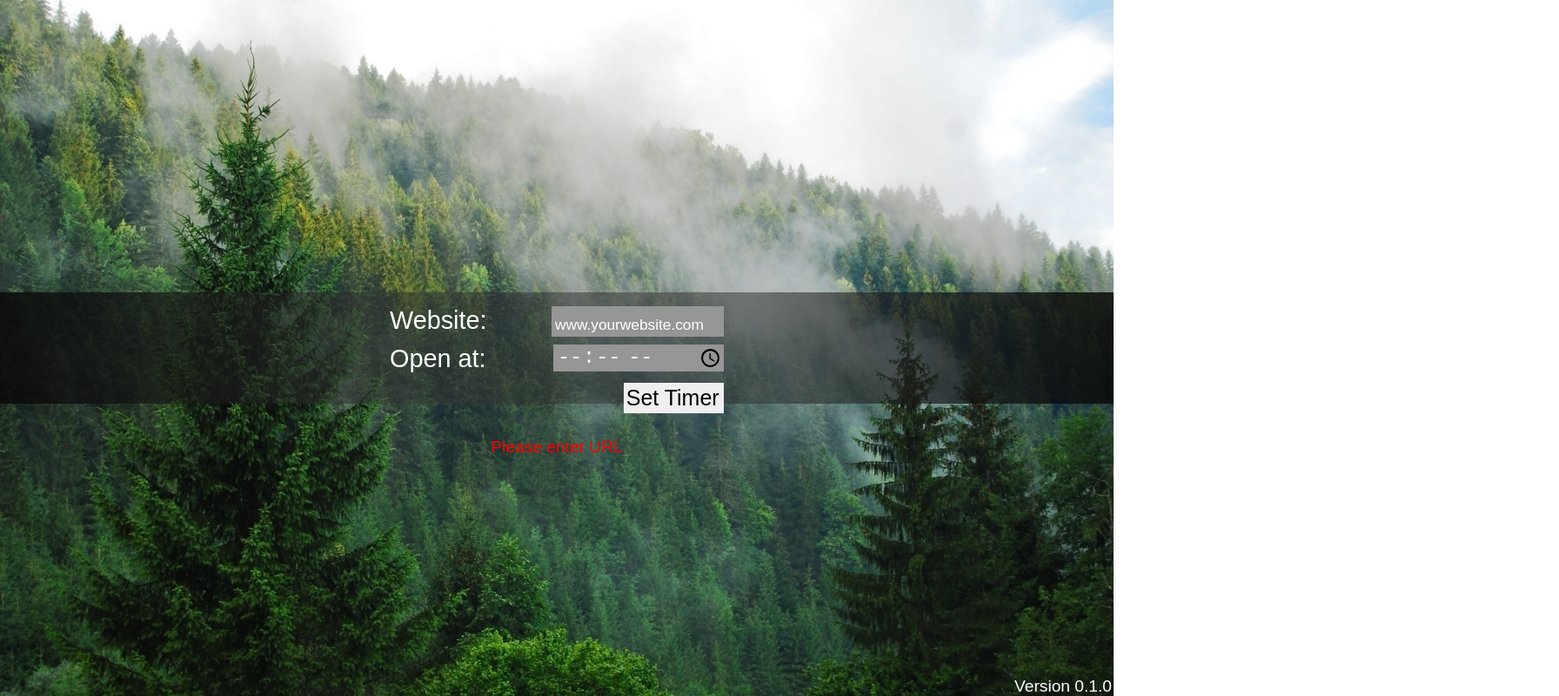
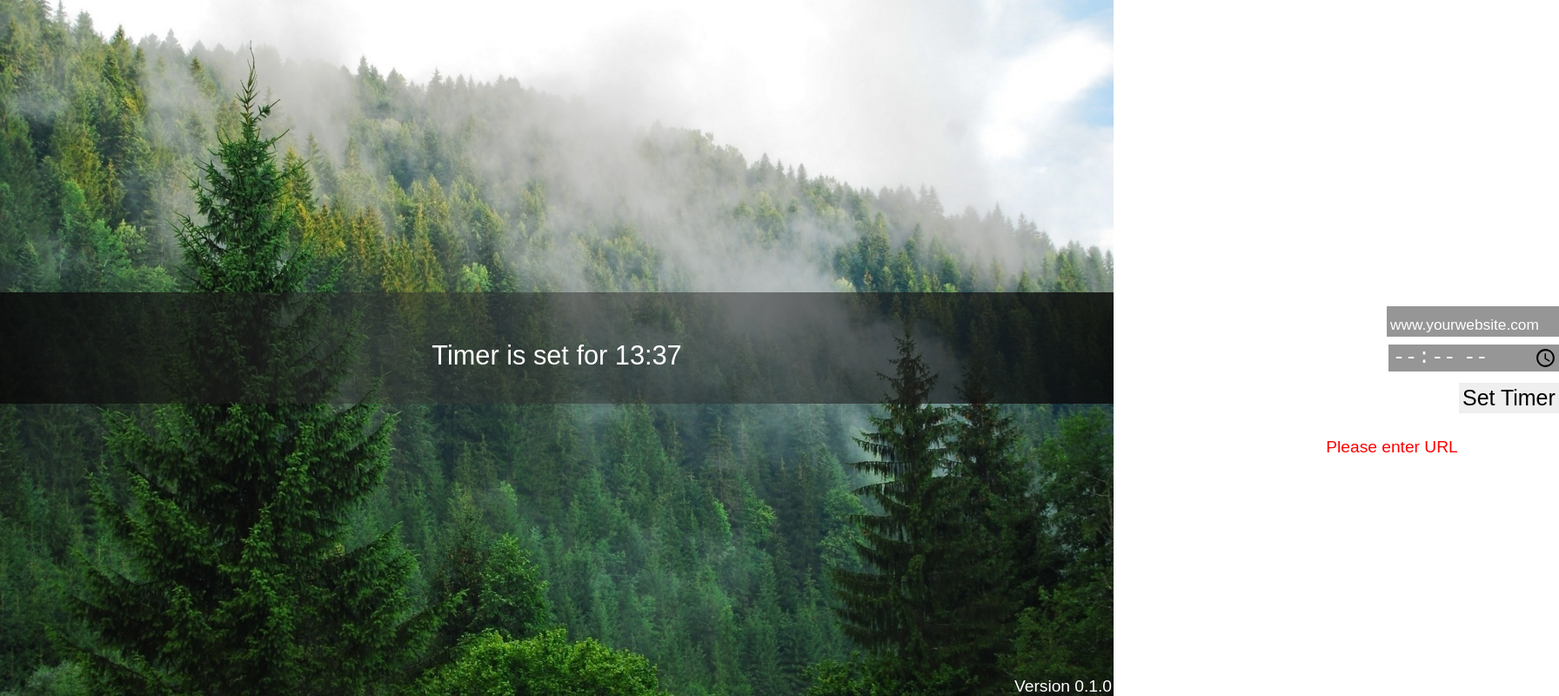
Before and after one commit to ManuelWaelzlein/websiteOpener, a plain HTML site: page src/index.html in a window 1280 px wide. Both pictures are taken after a click on the button "Set Timer". Shown: the whole page at 87% size, 1792 px wide, since content can reach past the window. Drawn offline with Linux system fonts and the light colour scheme.

Commit message:
Added and animated successText

```diff
--- a/src/Styles.css
+++ b/src/Styles.css
@@ -5,7 +5,7 @@
     height: 100%;
     font-size: 120%;
     font-family: Arial, serif ;
-    color: rgb(100,100,100);
+    color: rgb(255,255,255);
     text-align: left;
 }
 
@@ -33,8 +33,10 @@
     top: 44%;
     left: 35%;
     right: 35%;
-    color: rgb(255,255,255);
+    width: 30%;
+    height: 20%;
     animation-name: In;
+    animation-timing-function: ease-in;
     animation-duration: 2s;
 }
 
@@ -65,7 +67,7 @@
     position: relative;
     width: 30%;
     font-size: 130%;
-    text-align: left;
+    text-align: center;
     padding: 3px;
     float: right;
     outline: none;
@@ -79,6 +81,18 @@
     color: rgb(255,0,0);
 }
 
+.successText {
+    position: absolute;
+    text-align: center;
+    font-size: 160%;
+    left: -80%;
+    right: 150%;
+    top: 45%;
+    animation-name: None;
+    animation-timing-function: ease-in;
+    animation-duration: 2s;
+}
+
 .logo {
     position: absolute;
     top: 0;
@@ -90,7 +104,6 @@
     position: absolute;
     right: 2px;
     bottom: 0;
-    color: rgb(255,255,255)
 }
 
 .shadow {
@@ -122,3 +135,6 @@
         right: -40%;
     }
 }
+
+@keyframes None {
+}
--- a/src/index.html
+++ b/src/index.html
@@ -4,7 +4,7 @@
     <head>
         <meta charset="UTF-8">
         <link rel="stylesheet" href="Styles.css">
-        <script src=""></script>
+        <script src="websiteOpener.js"></script>
         <title>websiteOpener</title>
     </head>
 
@@ -22,6 +22,7 @@
             <br><br>
             <p class="error" id="error"> Please enter URL </p>
         </div>
+        <p class="successText" id="successText"></p>
         <img class="logo" src="">
         <span class="version"> Version 0.1.0 </span>
         <div class="shadow"></div>
--- a/src/websiteOpener.js
+++ b/src/websiteOpener.js
@@ -1,21 +1,36 @@
-var link = document.getElementById("linkField").value;
-const time = document.getElementById("timeField").value;
-const error = document.getElementById("error");
+var form;
+var successText;
+var time;
+var link;
+var error;
+
+
+window.onload = function openWebsite() {
+    form = document.getElementById("form");
+    successText = document.getElementById("successText");
+    time = document.getElementById("timeField");
+    link = document.getElementById("linkField");
+    error = document.getElementById("error");
+};
 
 function main() {
-    validate();
-    wait();
     formOut();
     textIn();
-    openLink();
 }
 
 function formOut() {
-
+    form.style.animationTimingFunction = "ease-out";
+    form.style.animationName = "Out";
+    form.style.left = "110%";
+    form.style.right = "-40%";
 }
 
-function textIn() {
-
+function textIn() { // TODO find solution to delay animation
+    successText.style.animationTimingFunction = "ease-in";
+    successText.style.animationName = "In";
+    successText.innerHTML = "Timer is set for 13:37";
+    successText.style.left = "35%";
+    successText.style.right = "35%";
 }
 
 function validate() {
```
